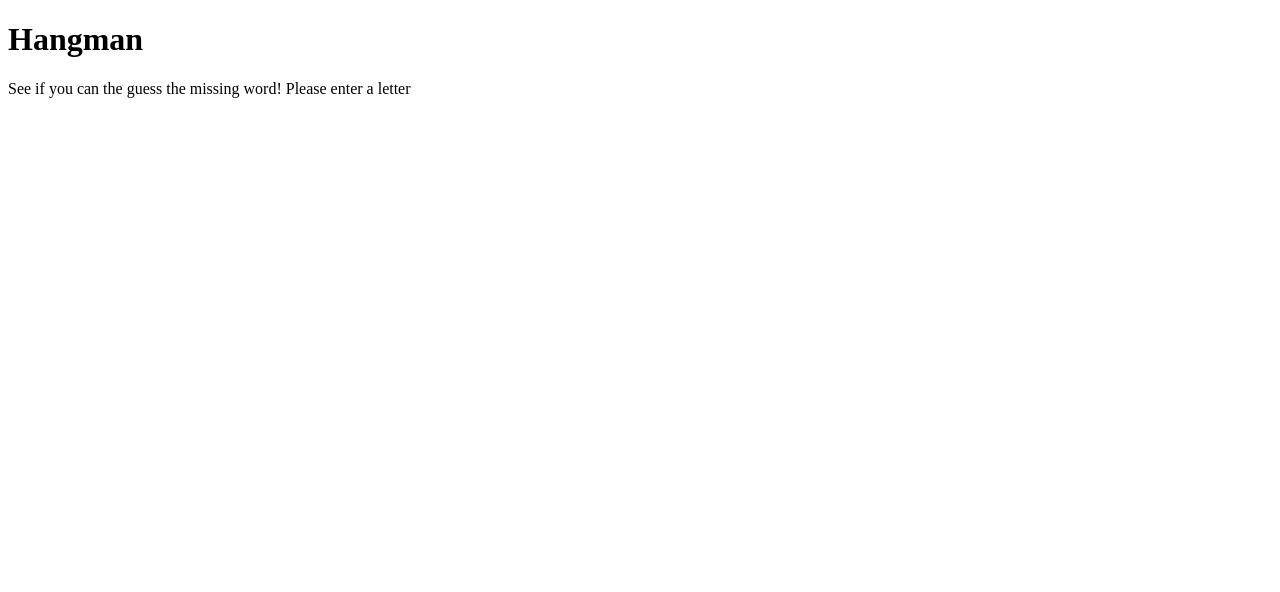
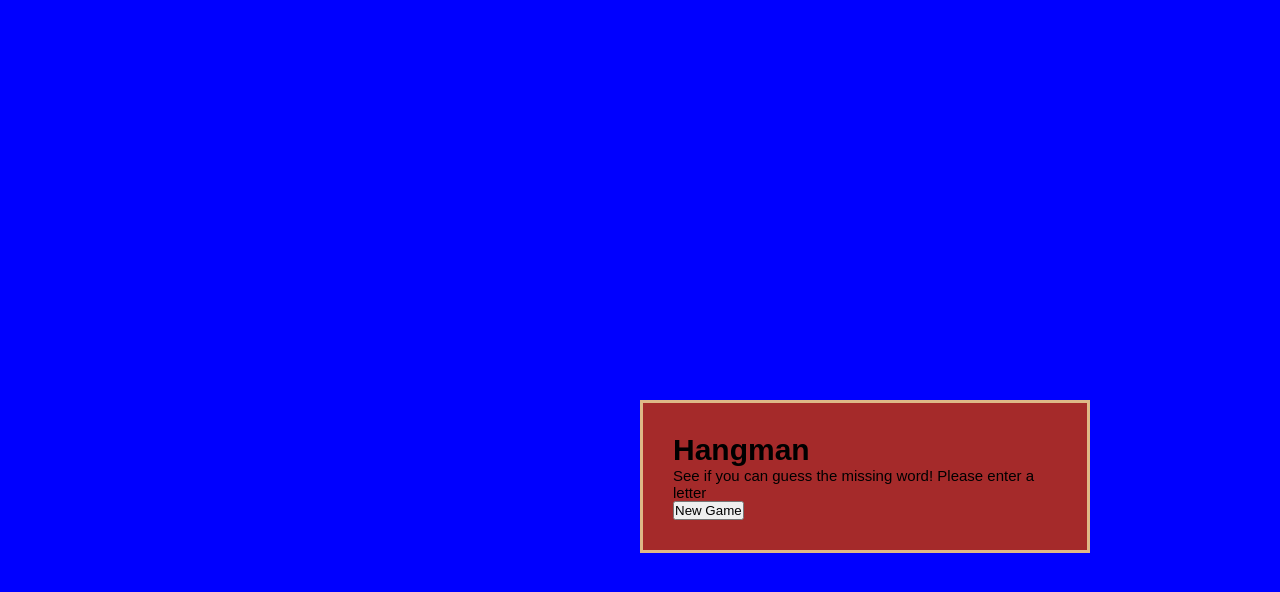
Before and after one commit to DSess1/Web-Browser-Project-Hangman, a plain HTML site: page index.html in a window 1280 px wide. Drawn offline with Linux system fonts and the light colour scheme.

Commit message:
builing html and css files

```diff
--- a/index.html
+++ b/index.html
@@ -7,8 +7,19 @@
     <link rel = "stylesheet" href = "style.css">
 </head>
 <body>
-  <h1> Hangman</h1>
-  <p> See if you can the guess the missing word! Please enter a letter</p>
+  <div class="container">
+    <h1>Hangman</h1>
+    <div id="options-container"></div>
+    <div id = "letter-container" cless= "letter-container-hide"></div>
+    <div id = "player-input-section"></div><p>See if you can guess the missing word! Please enter a letter</p>
+
+    <div id = "new-game-container" class="new-game-popup-hide">
+
+    <button id = "new-game-button"> New Game</button>
+    </div>
+
+  </div>
+
 
  <script src = "script.js"></script>
 </html>
--- a/style.css
+++ b/style.css
@@ -0,0 +1,43 @@
+*{
+    padding: 0;
+    margin:0;
+    font-family: Arial, sans-serif;
+    box-sizing: border-box;
+}
+body{
+    background-color: blue;
+}
+
+.container{
+    background-color: brown;
+    border:solid burlywood ;
+    width: 80vw;
+    max-width: 30em;
+    font-size:  15px;
+    padding:2em;
+    position:absolute;
+    transform: translate(-50% -50%);
+    top:50%;
+    left:50%;
+
+}
+
+#options-container{
+    text-align: center;
+}
+
+#options-container div{
+    width:100%;
+    display: flex;
+    margin:1em 0 2em 0;
+}
+
+#options-container-button{
+    background-color: yellowgreen;
+    border:2px solid green;
+    padding:1em 1em;
+    color: aqua;
+    cursor: pointer;
+    text-transform: capitalize;
+
+}
```
